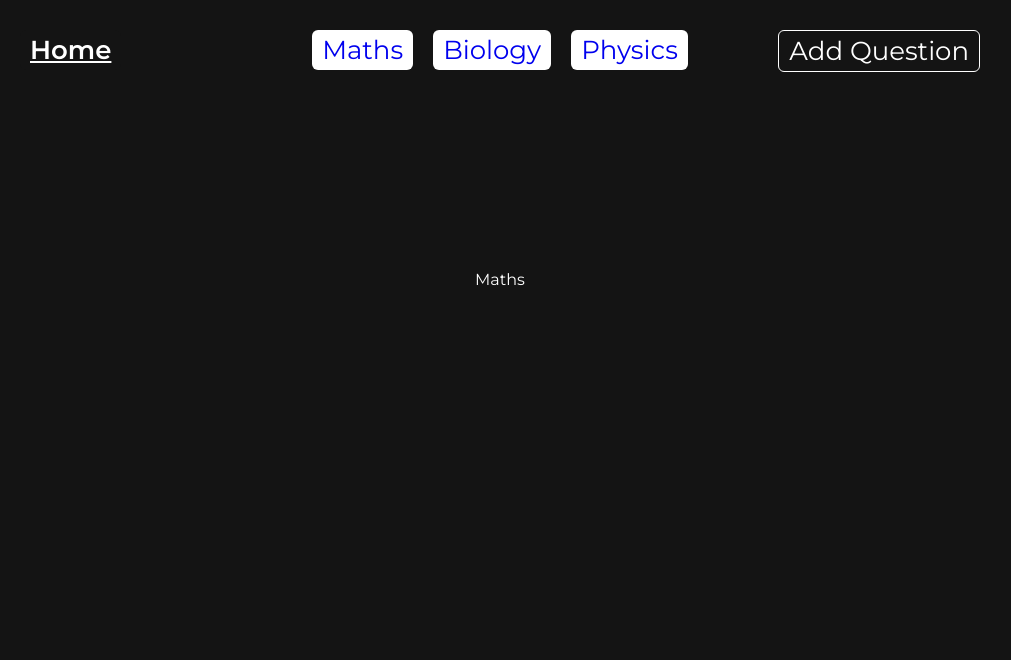
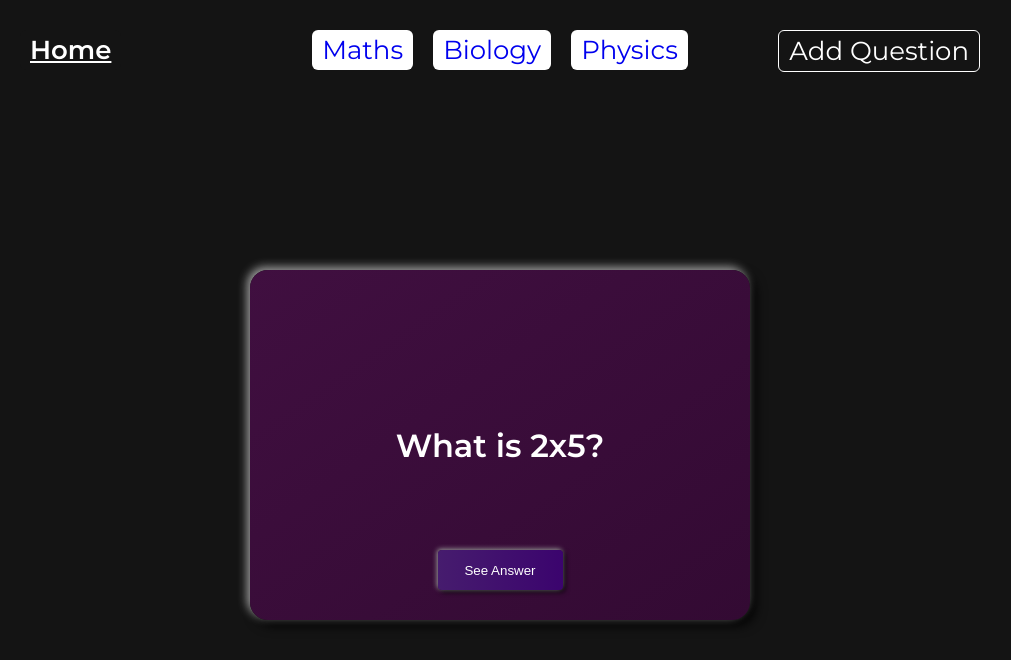
Before and after one commit to MateoGrifsha/FlashcardsWithReact, a React (Create React App) app in the folder flashcard-app/: page /maths in a window 1280 px wide. Shown: the top 660 px of the page, without its empty margins (140-1151 px from the left). Built offline with nearby package versions, Linux system fonts and the light colour scheme; data requests are answered from the project's data file.

Commit message:
added category selection

```diff
--- a/flashcard-app/data/db.json
+++ b/flashcard-app/data/db.json
@@ -23,6 +23,30 @@
             "question" : "What is the formula for speed?",
             "answer" : "Distance over time. (s=d/t)",
             "id" : 4
+        },
+        {
+            "category" : "maths",
+            "question" : "What is 2x5?",
+            "answer" : "10",
+            "id" : 5
+        },
+        {
+            "category" : "maths",
+            "question" : "What is 12-5?",
+            "answer" : "7",
+            "id" : 6
+        },
+        {
+            "category" : "biology",
+            "question" : "What is photosynthesis?",
+            "answer" : "breathing of plants",
+            "id" : 7
+        },
+        {
+            "category" : "physics",
+            "question" : "What is the formula for energy?",
+            "answer" : "e=mc^2",
+            "id" : 8
         }
     ]
 }
--- a/flashcard-app/src/components/Flashcard.js
+++ b/flashcard-app/src/components/Flashcard.js
@@ -1,31 +1,25 @@
 import { useState } from "react";
 import useFetch from "../hooks/useFetch";
 
-const Flashcard = (category) => {
-    const [id, setId] = useState(1);
-    const [flashcardCategory, setFlashcardCategory] = useState(category)
-    const { data : flashcard, error, isPending} = useFetch(`http://localhost:8000/cards/${ id }`);
-    const handleClick = () => {
-        console.log(flashcard.answer)
+const Flashcard = (props) => {
+    const { data : flashcard, error, isPending} = useFetch(`http://localhost:8000/cards/`);
+    const [flashcardCategory, setFlashcardCategory] = useState(props.category)
+    const [filteredArray, setFilteredArray] = useState(Array().fill(null))
+
+    if(flashcard){
+        flashcard.filter((question) => {
+            if(question.category === flashcardCategory){
+                filteredArray.push(question.question)
+            }})
     }
-
-    const handleCategory = () => {
-        setId((Math.floor(Math.random() * 4) + 1))
-    }
-
-    let questions = Array()
+    let randomNumber = Math.floor(Math.random() * filteredArray.length)
 
     return (
         <div className="flashcard-container">
             {isPending && <div>Loading...</div>}
             {error && <div>{error}</div>}
-            {flashcard && (
-                <article>
-                    <p>Category: { flashcard.category }</p>
-                    <h2>{ flashcard.question}</h2>
-                    { <button onClick={handleCategory}>SEE ANSWER</button> }
-                </article>
-      )}
+            <h1>{filteredArray[randomNumber]}</h1>
+            {flashcardCategory !== 'home' && <button>See Answer</button>}
         </div>
      );
 }
--- a/flashcard-app/src/index.js
+++ b/flashcard-app/src/index.js
@@ -5,7 +5,5 @@ import App from './App';
 
 const root = ReactDOM.createRoot(document.getElementById('root'));
 root.render(
-  <React.StrictMode>
     <App />
-  </React.StrictMode>
 );
--- a/flashcard-app/src/pages/Biology.js
+++ b/flashcard-app/src/pages/Biology.js
@@ -1,6 +1,8 @@
+import Flashcard from "../components/Flashcard";
+
 const Biology = () => {
     return (
-        <div>Biology</div>
+        <Flashcard category='biology' />
      );
 }
 
--- a/flashcard-app/src/pages/Maths.js
+++ b/flashcard-app/src/pages/Maths.js
@@ -1,6 +1,8 @@
+import Flashcard from "../components/Flashcard";
+
 const Maths = () => {
     return (
-        <div>Maths</div>
+        <Flashcard category='maths' />
      );
 }
 
--- a/flashcard-app/src/pages/Physics.js
+++ b/flashcard-app/src/pages/Physics.js
@@ -1,6 +1,10 @@
+import Flashcard from "../components/Flashcard";
+
+
 const Physics = () => {
     return (
-        <div>Physics</div>
+        <Flashcard category='physics' />
+
      );
 }
 
```
